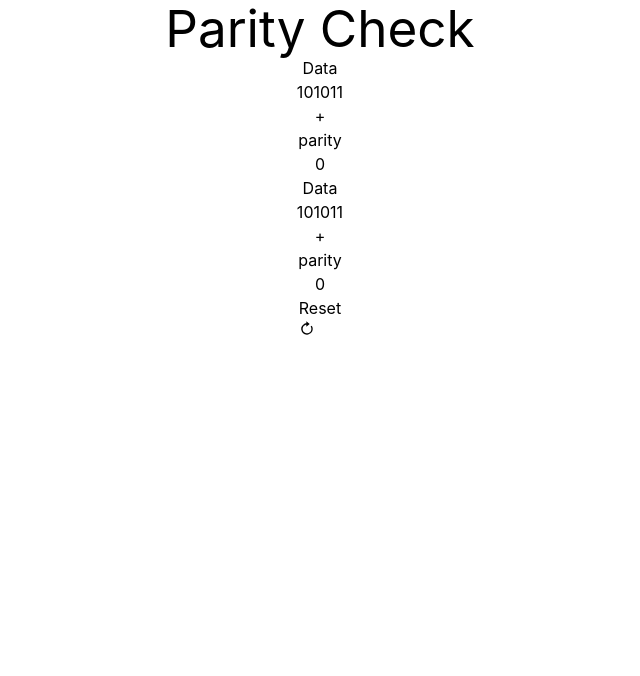
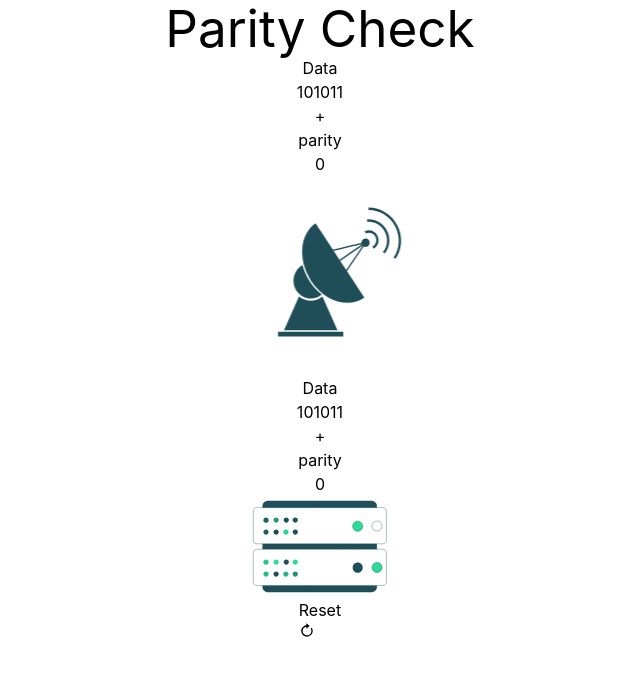
Before and after one commit to MiH0N/wireless-networks, a React (Vite) app: page / in a window 1280 px wide. Shown: the top 676 px of the page, without its empty margins (320-960 px from the left). Built offline with nearby package versions, Linux system fonts and the light colour scheme.

Commit message:
Add sender lottie and reciver lottie for parity check page

```diff
--- a/src/components/Button/index.tsx
+++ b/src/components/Button/index.tsx
@@ -11,7 +11,7 @@ interface IButtonProps
 }
 
 const buttonStyle = (variant: IButtonProps['variant']) => {
-  const baseClassName = 'p-4 rounded-sm transition-all duration-300';
+  const baseClassName = 'p-4 rounded-md transition-all duration-300';
   let classname = baseClassName;
   const primaryClassNames = 'text-white bg-blue-600';
   const errorClassNames = 'bg-red-600 text-white rounded hover:shadow-lg';
--- /dev/null
+++ b/src/components/Lottie/MyLottie.tsx
@@ -0,0 +1,39 @@
+import { FC } from 'react';
+import Lottie, { Options } from 'react-lottie';
+import classnames from 'classnames';
+interface IMyLottieProps {
+  width?: string | number;
+  height?: string | number;
+  className?: string;
+  defaultOptions?: Options;
+  animationData: any;
+}
+
+export const MyLottie: FC<IMyLottieProps> = ({
+  width,
+  height,
+  className,
+  animationData,
+  defaultOptions: options = {},
+}) => {
+  const defaultOptions: Options = {
+    loop: true,
+    autoplay: true,
+    animationData: animationData,
+    rendererSettings: {
+      preserveAspectRatio: 'xMidYMid slice',
+    },
+    ...options,
+  };
+  return (
+    <div className={classnames(className ? className : '')}>
+      <Lottie
+        options={defaultOptions}
+        height={height ? height : '100%'}
+        width={width ? width : '100%'}
+        isClickToPauseDisabled={true}
+        style={{ cursor: 'default' }}
+      />
+    </div>
+  );
+};
--- a/src/pages/ParityCheck.tsx
+++ b/src/pages/ParityCheck.tsx
@@ -1,4 +1,3 @@
-import { DataBits } from 'components/DataBit';
 import { ConnectLoader } from 'components/ConnectLoader';
 
 import { useParityCheck } from '@/utils/hooks/useParityCheck';
@@ -6,6 +5,9 @@ import { Button } from '@/components/Button';
 
 import { BiRevision } from 'react-icons/bi';
 import { ParityData } from '@/components/ParityData';
+import { MyLottie } from '@/components/Lottie/MyLottie';
+import serverLottie from '@/constants/lotties/server.json';
+import radarLottie from '@/constants/lotties/Radar.json';
 
 const initialData = {
   sender: '101011',
@@ -26,14 +28,18 @@ function ParityCheck() {
   return (
     <div className='h-full p-8'>
       <h1>Parity Check</h1>
-      <div className='space-x-8 my-4 flex justify-center items-end mt-8'>
+      <div className='space-x-8 my-4 flex justify-center items-center mt-8'>
+        <div className='space-y-8'>
           <ParityData
             mainData={senderData}
             parityData={paritySenderData}
             type='sender'
             handleChangeData={handleChangeSenderData}
           />
+          <MyLottie width={200} animationData={radarLottie} className='rotateY-180 min-h-[12rem]' />
+        </div>
         <ConnectLoader count={10} className='mb-6 self-end' />
+        <div className='space-y-8'>
           <ParityData
             mainData={reciverData}
             parityData={parityReciverData}
@@ -41,6 +47,8 @@ function ParityCheck() {
             handleChangeData={handleChangeReciverData}
             showError={paritySenderData.data !== parityReciverData.data}
           />
+          <MyLottie width={180} animationData={serverLottie} className='min-h-[12rem] flex items-center' />
+        </div>
       </div>
       <Button variant='error' iconComponent={<BiRevision />} onClick={handleReset}>
         Reset
```
Lines whose indentation alone changed are shown as unchanged.
